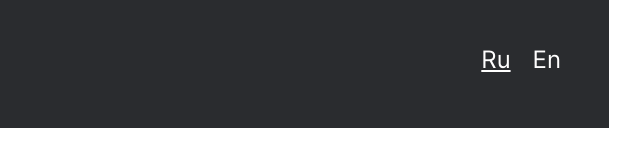
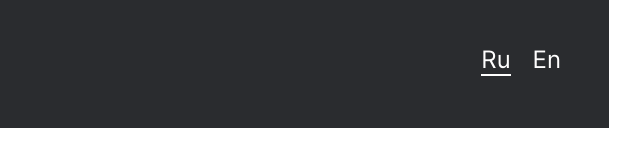
Before and after one commit to MihailB12109/russian-travel, a plain HTML site: page index.html in a window 1280 px wide. Shown: the full height of the page, 543-1183 px from the left. Drawn offline with Linux system fonts and the light colour scheme.

Commit message:
modified:   blocks/header/__lang-link/_touch/header__lang-link_touch_selected.css 	modified:   blocks/header/__lang-link/_touch/header__lang-link_touch_unselected.css 	modified:   blocks/header/__lang-link/header__lang-link.css

```diff
--- a/blocks/header/__lang-link/_touch/header__lang-link_touch_selected.css
+++ b/blocks/header/__lang-link/_touch/header__lang-link_touch_selected.css
@@ -1,3 +1,3 @@
 .header__lang-link_touch_selected{
-    text-decoration-line: underline;
+    border-bottom: 2px solid white;
 }
--- a/blocks/header/__lang-link/_touch/header__lang-link_touch_unselected.css
+++ b/blocks/header/__lang-link/_touch/header__lang-link_touch_unselected.css
@@ -1,4 +1,3 @@
 .header__lang-link_touch_unselected{
-    text-decoration-line: none;
     margin-left: 18px;
 }
--- a/blocks/header/__lang-link/header__lang-link.css
+++ b/blocks/header/__lang-link/header__lang-link.css
@@ -6,4 +6,5 @@ font-size: 24px;
 line-height: 28px;
 text-align: right;
 color:white;
+text-decoration-line: none;
 }
```
